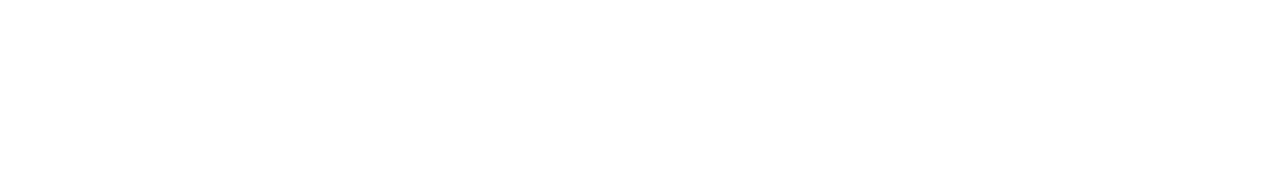
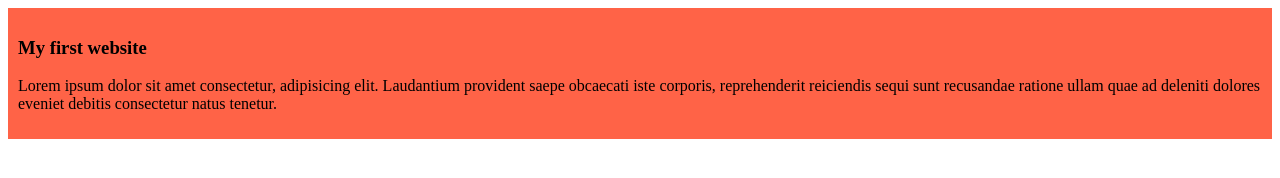
Before and after one commit to siddique-electricaleng/my-simple-website, a plain HTML site: page index.html in a window 1280 px wide. Drawn offline with Linux system fonts and the light colour scheme.

Commit message:
added the first blog

```diff
--- a/index.html
+++ b/index.html
@@ -4,6 +4,17 @@
     <meta charset="UTF-8" />
     <meta name="viewport" content="width=device-width, initial-scale=1.0" />
     <title>My Simple Website</title>
+    <link rel="stylesheet" href="styles/blog.css" />
   </head>
-  <body></body>
+  <body>
+    <div>
+      <h3>My first website</h3>
+      <p>
+        Lorem ipsum dolor sit amet consectetur, adipisicing elit. Laudantium
+        provident saepe obcaecati iste corporis, reprehenderit reiciendis sequi
+        sunt recusandae ratione ullam quae ad deleniti dolores eveniet debitis
+        consectetur natus tenetur.
+      </p>
+    </div>
+  </body>
 </html>
--- /dev/null
+++ b/styles/blog.css
@@ -0,0 +1,4 @@
+div{
+    background-color: tomato;
+    padding: 10px;
+}
```
